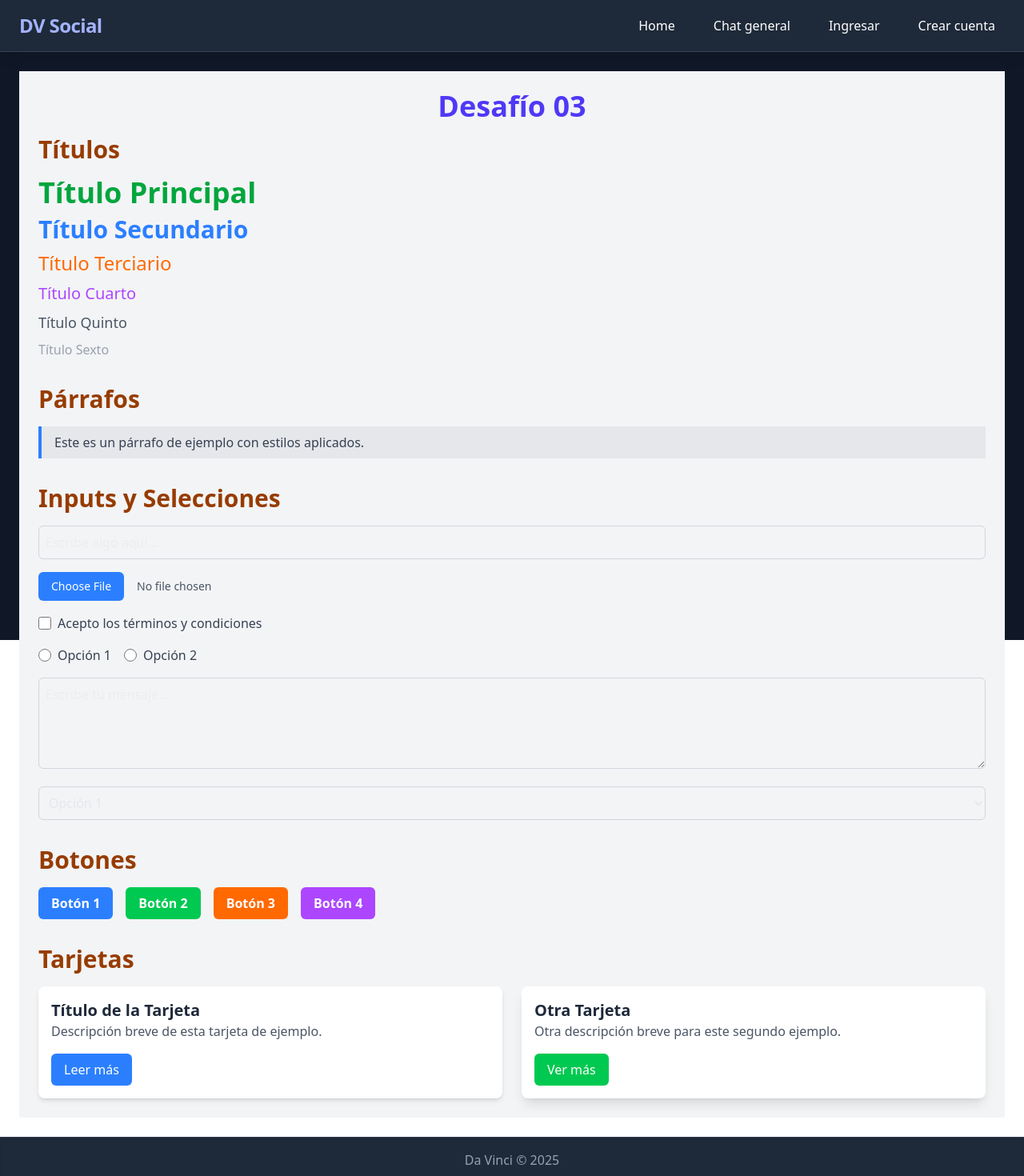
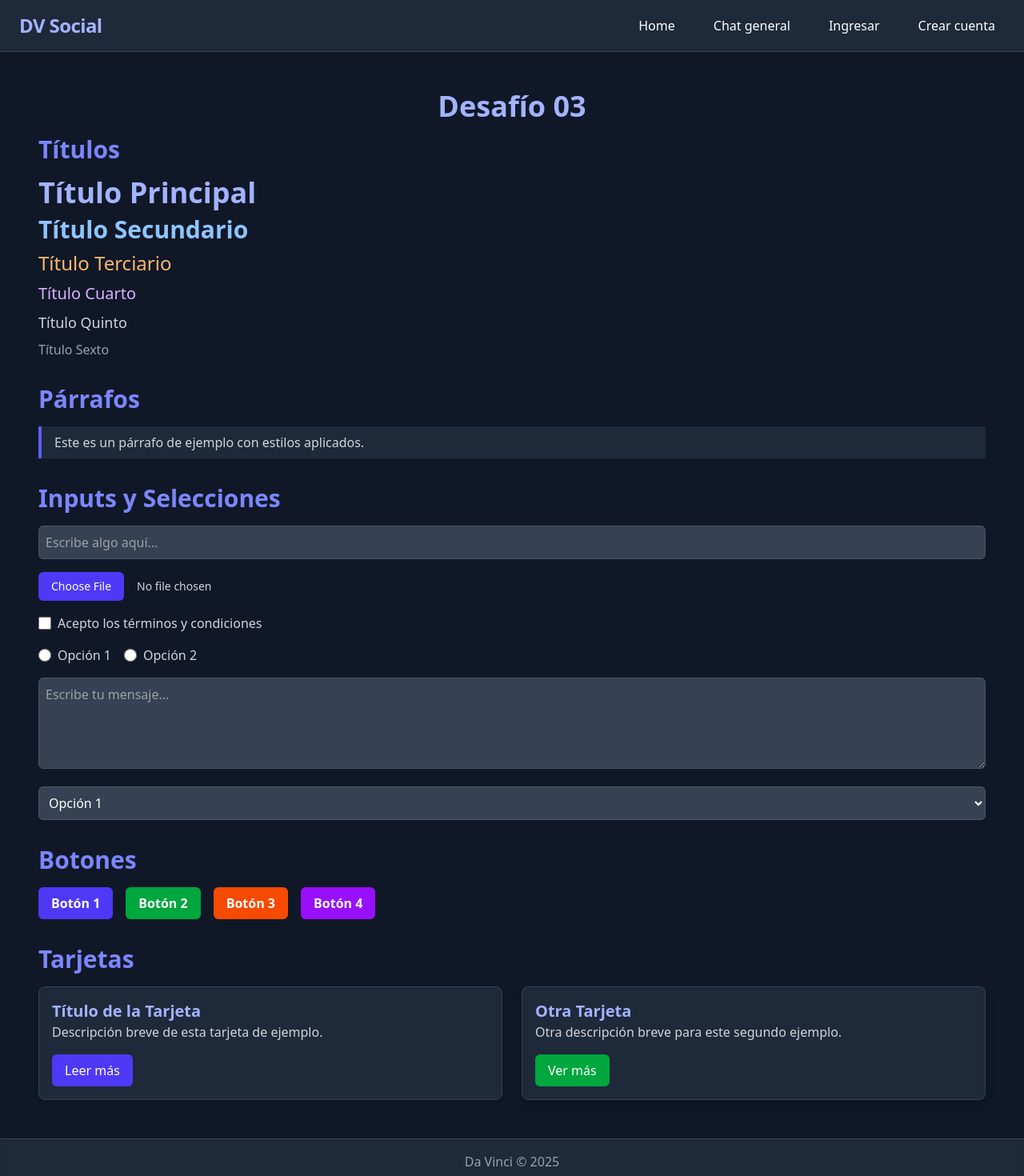
Before and after one commit to Richard-davinci/CWM-practicas, a Vue app: page / in a window 1280 px wide. Shown: the top 1470 px of the page at 80% size. Built offline with nearby package versions, Linux system fonts and the light colour scheme.

Commit message:
Cambios a los estilos basicos

```diff
--- a/index.html
+++ b/index.html
@@ -6,7 +6,7 @@
     <meta name="viewport" content="width=device-width, initial-scale=1.0" />
     <title>DV Social</title>
   </head>
-  <body class="h-full">
+  <body class="h-full bg-gray-900">
     <!--
     # Cómo manejar valores arbitrarios para los estilos en Tailwind
     Tailwind incluye una inmensa cantidad de estilos desde el vamos.
--- a/src/App.vue
+++ b/src/App.vue
@@ -13,7 +13,7 @@ export default {
 <template>
     <div class="flex flex-col min-h-screen bg-gray-900">
         <AppNavbar />
-        <main class="container p-6 mx-auto flex-grow text-gray-200">
+        <main class="container p-6 mx-auto flex-grow text-gray-200 bg-gray-900">
             <!--
             RouterView es donde se va a montar el componente asociar a la ruta que se
             esté visitando.
--- a/src/pages/Home.vue
+++ b/src/pages/Home.vue
@@ -8,66 +8,66 @@ export default {
 </script>
 
 <template>
-  <div class="p-6 space-y-8 bg-gray-100 min-h-screen">
+  <div class="p-6 space-y-8 bg-gray-900 min-h-screen">
 
     <!-- Encabezado Principal -->
-    <AppH1 class="text-4xl font-extrabold text-center text-indigo-600">Desafío 03</AppH1>
+    <AppH1 class="text-4xl font-extrabold text-center text-indigo-300">Desafío 03</AppH1>
 
     <!-- Títulos -->
     <section>
-      <h2 class="text-3xl font-bold text-amber-800 mb-4">Títulos</h2>
+      <h2 class="text-3xl font-bold text-indigo-400 mb-4">Títulos</h2>
       <div class="space-y-2">
-        <h1 class="text-4xl font-bold text-green-600">Título Principal</h1>
-        <h2 class="text-3xl font-semibold text-blue-500">Título Secundario</h2>
-        <h3 class="text-2xl font-medium text-orange-500">Título Terciario</h3>
-        <h4 class="text-xl font-normal text-purple-500">Título Cuarto</h4>
-        <h5 class="text-lg font-light text-gray-600">Título Quinto</h5>
+        <h1 class="text-4xl font-bold text-indigo-300">Título Principal</h1>
+        <h2 class="text-3xl font-semibold text-blue-300">Título Secundario</h2>
+        <h3 class="text-2xl font-medium text-orange-300">Título Terciario</h3>
+        <h4 class="text-xl font-normal text-purple-300">Título Cuarto</h4>
+        <h5 class="text-lg font-light text-gray-300">Título Quinto</h5>
         <h6 class="text-base font-thin text-gray-400">Título Sexto</h6>
       </div>
     </section>
 
     <!-- Párrafo -->
     <section>
-      <h2 class="text-3xl font-bold text-amber-800 mb-4">Párrafos</h2>
-      <p class="bg-gray-200 border-l-4 border-blue-500 px-4 py-2 text-gray-700">
+      <h2 class="text-3xl font-bold text-indigo-400 mb-4">Párrafos</h2>
+      <p class="bg-gray-800 border-l-4 border-indigo-500 px-4 py-2 text-gray-300">
         Este es un párrafo de ejemplo con estilos aplicados.
       </p>
     </section>
 
     <!-- Inputs y Selecciones -->
     <section>
-      <h2 class="text-3xl font-bold text-amber-800 mb-4">Inputs y Selecciones</h2>
+      <h2 class="text-3xl font-bold text-indigo-400 mb-4">Inputs y Selecciones</h2>
       <div class="space-y-4">
         <input
           type="text"
           placeholder="Escribe algo aquí..."
-          class="border border-gray-300 rounded-md w-full p-2 focus:outline-none focus:ring-2 focus:ring-blue-400"
+          class="border border-gray-600 rounded-md w-full p-2 bg-gray-700 text-white focus:outline-none focus:ring-2 focus:ring-indigo-400"
         />
-        <input type="file" class="block text-sm text-gray-600 file:mr-4 file:py-2 file:px-4 file:rounded-md file:border-0 file:bg-blue-500 file:text-white hover:file:bg-blue-600">
+        <input type="file" class="block text-sm text-gray-300 file:mr-4 file:py-2 file:px-4 file:rounded-md file:border-0 file:bg-indigo-600 file:text-white hover:file:bg-indigo-700">
 
         <div class="flex items-center space-x-2">
-          <input type="checkbox" id="checkbox" class="w-4 h-4 text-blue-600 border-gray-300 rounded focus:ring focus:ring-blue-500">
-          <label for="checkbox" class="text-gray-700">Acepto los términos y condiciones</label>
+          <input type="checkbox" id="checkbox" class="w-4 h-4 text-indigo-600 border-gray-600 rounded focus:ring focus:ring-indigo-500 bg-gray-700">
+          <label for="checkbox" class="text-gray-300">Acepto los términos y condiciones</label>
         </div>
 
         <div class="flex items-center space-x-4">
           <label class="inline-flex items-center">
-            <input type="radio" name="opcion" class="w-4 h-4 text-blue-600 border-gray-300 focus:ring focus:ring-blue-500">
-            <span class="ml-2 text-gray-700">Opción 1</span>
+            <input type="radio" name="opcion" class="w-4 h-4 text-indigo-600 border-gray-600 focus:ring focus:ring-indigo-500 bg-gray-700">
+            <span class="ml-2 text-gray-300">Opción 1</span>
           </label>
           <label class="inline-flex items-center">
-            <input type="radio" name="opcion" class="w-4 h-4 text-blue-600 border-gray-300 focus:ring focus:ring-blue-500">
-            <span class="ml-2 text-gray-700">Opción 2</span>
+            <input type="radio" name="opcion" class="w-4 h-4 text-indigo-600 border-gray-600 focus:ring focus:ring-indigo-500 bg-gray-700">
+            <span class="ml-2 text-gray-300">Opción 2</span>
           </label>
         </div>
 
         <textarea
           rows="4"
           placeholder="Escribe tu mensaje..."
-          class="border border-gray-300 rounded-md w-full p-2 focus:outline-none focus:ring-2 focus:ring-blue-400"
+          class="border border-gray-600 rounded-md w-full p-2 bg-gray-700 text-white focus:outline-none focus:ring-2 focus:ring-indigo-400"
         ></textarea>
 
-        <select class="w-full border border-gray-300 rounded-md p-2 focus:outline-none focus:ring-2 focus:ring-red-400">
+        <select class="w-full border border-gray-600 rounded-md p-2 bg-gray-700 text-white focus:outline-none focus:ring-2 focus:ring-indigo-400">
           <option value="opcion1">Opción 1</option>
           <option value="opcion2">Opción 2</option>
           <option value="opcion3">Opción 3</option>
@@ -77,33 +77,32 @@ export default {
 
     <!-- Botones -->
     <section>
-      <h2 class="text-3xl font-bold text-amber-800 mb-4">Botones</h2>
-      <div class="flex space-x-4">
-        <button class="px-4 py-2 bg-blue-500 text-white font-semibold rounded-md hover:bg-blue-600">Botón 1</button>
-        <button class="px-4 py-2 bg-green-500 text-white font-semibold rounded-md hover:bg-green-600">Botón 2</button>
-        <button class="px-4 py-2 bg-orange-500 text-white font-semibold rounded-md hover:bg-orange-600">Botón 3</button>
-        <button class="px-4 py-2 bg-purple-500 text-white font-semibold rounded-md hover:bg-purple-600">Botón 4</button>
+      <h2 class="text-3xl font-bold text-indigo-400 mb-4">Botones</h2>
+      <div class="flex flex-wrap gap-4">
+        <button class="px-4 py-2 bg-indigo-600 text-white font-semibold rounded-md hover:bg-indigo-700">Botón 1</button>
+        <button class="px-4 py-2 bg-green-600 text-white font-semibold rounded-md hover:bg-green-700">Botón 2</button>
+        <button class="px-4 py-2 bg-orange-600 text-white font-semibold rounded-md hover:bg-orange-700">Botón 3</button>
+        <button class="px-4 py-2 bg-purple-600 text-white font-semibold rounded-md hover:bg-purple-700">Botón 4</button>
       </div>
     </section>
 
     <!-- Tarjetas -->
     <section>
-      <h2 class="text-3xl font-bold text-amber-800 mb-4">Tarjetas</h2>
+      <h2 class="text-3xl font-bold text-indigo-400 mb-4">Tarjetas</h2>
       <div class="grid grid-cols-1 md:grid-cols-2 gap-6">
-        <div class="bg-white shadow-md rounded-lg overflow-hidden">
-
+        <div class="bg-gray-800 shadow-md rounded-lg overflow-hidden border border-gray-700">
           <div class="p-4">
-            <h4 class="text-xl font-bold text-gray-800">Título de la Tarjeta</h4>
-            <p class="text-gray-600 mb-4">Descripción breve de esta tarjeta de ejemplo.</p>
-            <button class="px-4 py-2 bg-blue-500 text-white rounded-md hover:bg-blue-600">Leer más</button>
+            <h4 class="text-xl font-bold text-indigo-300">Título de la Tarjeta</h4>
+            <p class="text-gray-300 mb-4">Descripción breve de esta tarjeta de ejemplo.</p>
+            <button class="px-4 py-2 bg-indigo-600 text-white rounded-md hover:bg-indigo-700">Leer más</button>
           </div>
         </div>
 
-        <div class="bg-white shadow-lg rounded-lg overflow-hidden">
+        <div class="bg-gray-800 shadow-lg rounded-lg overflow-hidden border border-gray-700">
           <div class="p-4">
-            <h4 class="text-xl font-bold text-gray-800">Otra Tarjeta</h4>
-            <p class="text-gray-600 mb-4">Otra descripción breve para este segundo ejemplo.</p>
-            <button class="px-4 py-2 bg-green-500 text-white rounded-md hover:bg-green-600">Ver más</button>
+            <h4 class="text-xl font-bold text-indigo-300">Otra Tarjeta</h4>
+            <p class="text-gray-300 mb-4">Otra descripción breve para este segundo ejemplo.</p>
+            <button class="px-4 py-2 bg-green-600 text-white rounded-md hover:bg-green-700">Ver más</button>
           </div>
         </div>
       </div>
```
